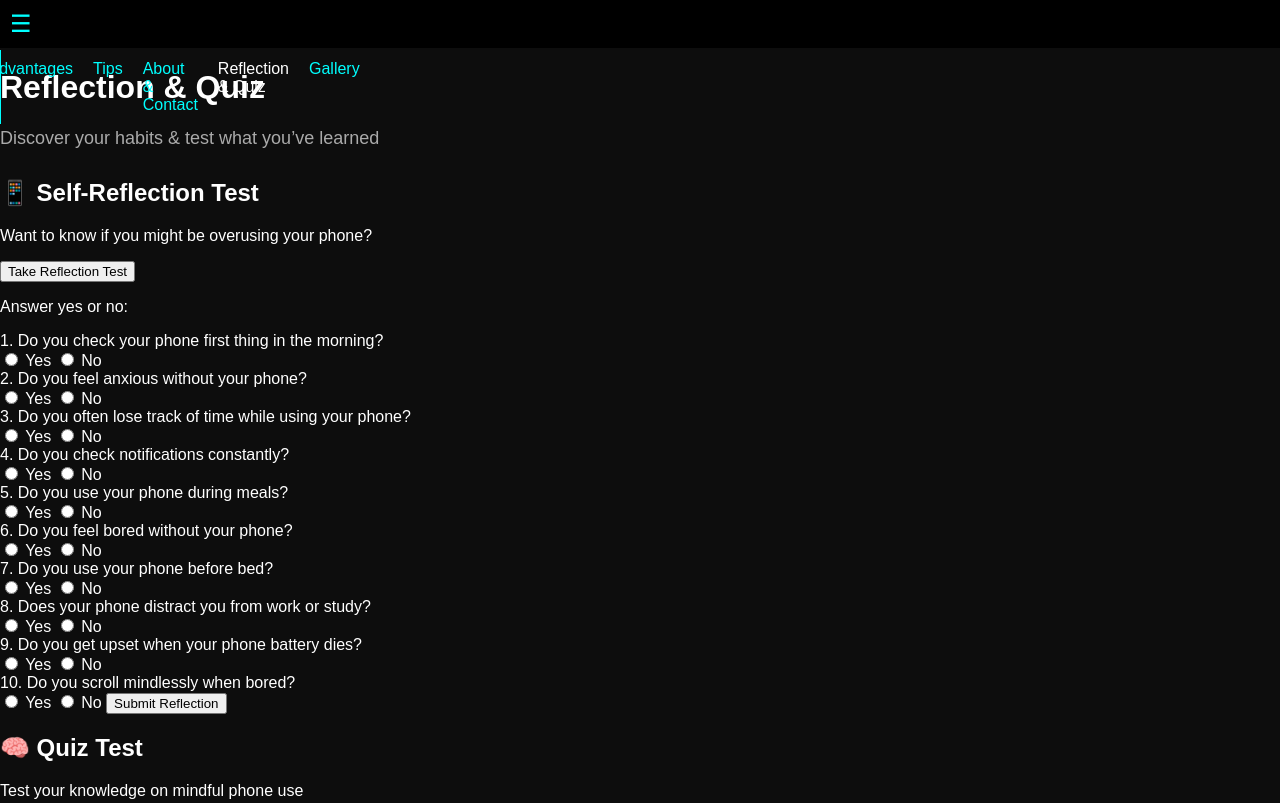
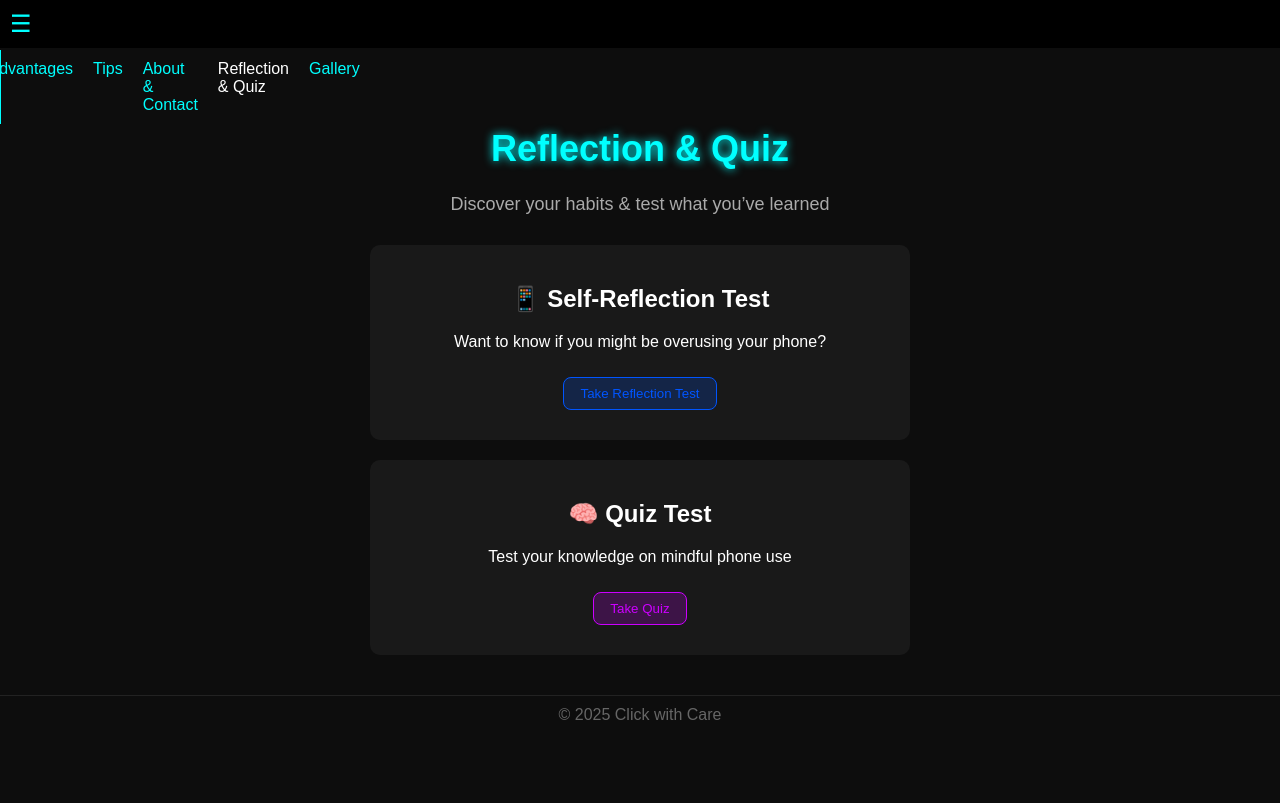
Before and after one commit to pratik-aher-01/Clickwithcare, a plain HTML site: page quiz.html in a window 1280 px wide. Shown: the top 803 px of the page. Drawn offline with Linux system fonts and the light colour scheme.

Commit message:
Update styles.css

```diff
--- a/styles.css
+++ b/styles.css
@@ -377,3 +377,77 @@ footer {
   margin: 30px 10px;
   font-style: italic;
 }
+.quiz-page h1 {
+  text-align: center;
+  color: #00ffff;
+  font-size: 36px;
+  margin-top: 80px;
+  text-shadow: 0 0 10px #00ffff;
+}
+
+.quiz-page .subtitle {
+  text-align: center;
+  color: #aaa;
+  margin-bottom: 30px;
+}
+
+.test-block {
+  background: rgba(255,255,255,0.05);
+  border-radius: 10px;
+  margin: 20px auto;
+  padding: 20px;
+  width: 90%;
+  max-width: 500px;
+  text-align: center;
+}
+
+.blue-btn {
+  background: rgba(0,85,255,0.2);
+  border: 1px solid #0055ff;
+  color: #0055ff;
+  padding: 8px 16px;
+  margin: 10px;
+  border-radius: 8px;
+  cursor: pointer;
+  transition: 0.3s;
+}
+
+.blue-btn:hover {
+  background: rgba(0,85,255,0.4);
+  box-shadow: 0 0 10px #0055ff;
+}
+
+.purple-btn {
+  background: rgba(204,0,255,0.2);
+  border: 1px solid #cc00ff;
+  color: #cc00ff;
+  padding: 8px 16px;
+  margin: 10px;
+  border-radius: 8px;
+  cursor: pointer;
+  transition: 0.3s;
+}
+
+.purple-btn:hover {
+  background: rgba(204,0,255,0.4);
+  box-shadow: 0 0 10px #cc00ff;
+}
+
+.question {
+  margin-top: 15px;
+  color: #e0e0e0;
+}
+
+label {
+  margin: 0 10px;
+}
+
+.result {
+  margin-top: 15px;
+  color: #00ffff;
+  font-weight: bold;
+}
+
+.hidden {
+  display: none;
+}
```
